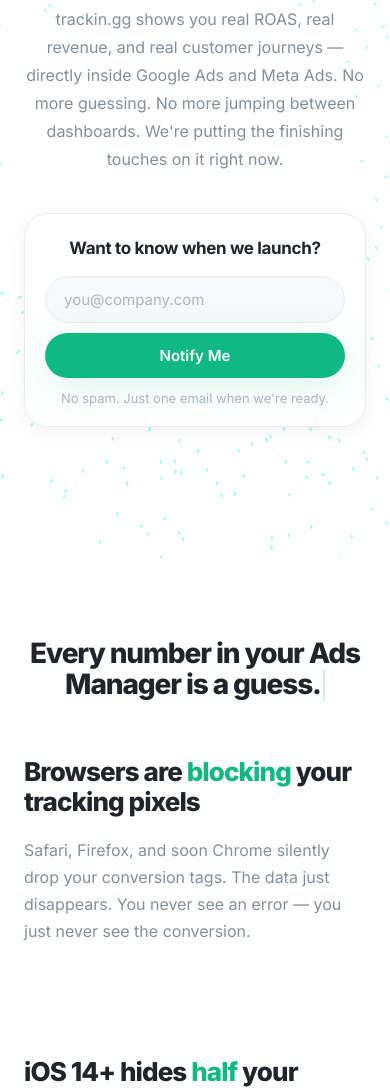
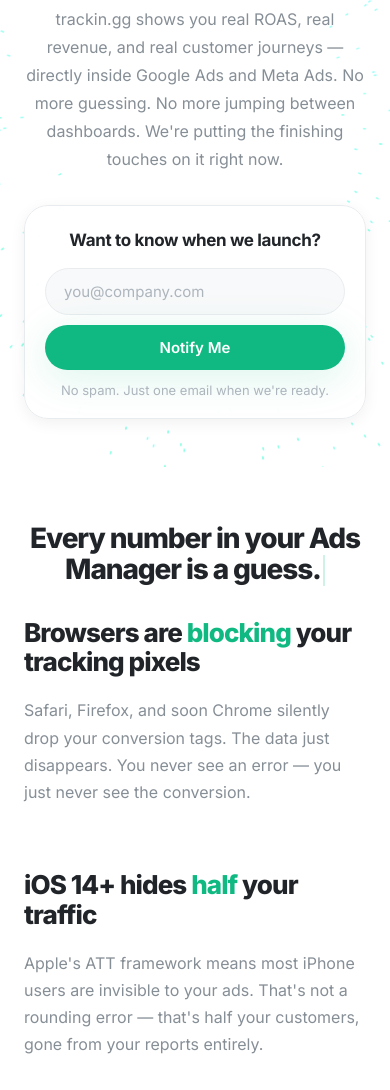
Before and after one commit to mebavic/trackin.gg, a plain HTML site: page index.html in a window 390 px wide. Shown: the part 246-1336 px from the top of the page. Drawn offline with nearby package versions, Linux system fonts and the light colour scheme; animation ran at ten frames a second.

Commit message:
Fix mobile layout: remove hero dead space, tighten section spacing

```diff
--- a/index.html
+++ b/index.html
@@ -464,14 +464,20 @@
         /* ── Responsive ── */
         @media (max-width: 768px) {
             .prelaunch-hero {
-                min-height: calc(100vh - 40px);
-                padding: 48px var(--page-margin) 56px;
+                min-height: auto;
+                padding: 64px var(--page-margin) 56px;
             }
             .hero-logo { margin-bottom: 36px; }
             .hero-subtitle { margin-bottom: 40px; }
             .email-card { padding: 24px 20px 20px; }
+            .story-intro {
+                padding: 56px var(--page-margin) 0;
+            }
             .story-section {
-                padding: 56px var(--page-margin);
+                padding: 40px var(--page-margin);
+            }
+            .story-cta {
+                padding-top: 8px;
             }
             .footer-inner {
                 flex-direction: column;
@@ -486,10 +492,17 @@
         }
 
         @media (max-width: 480px) {
+            .prelaunch-hero {
+                padding: 48px var(--page-margin) 48px;
+            }
             .hero-logo { font-size: 1.25rem; gap: 10px; }
+            .hero-subtitle { margin-bottom: 32px; }
             .email-form { flex-direction: column; }
             .email-form input[type="email"] { width: 100%; }
             .email-form .btn { width: 100%; }
+            .story-section {
+                padding: 32px var(--page-margin);
+            }
         }
     </style>
 </head>
```
